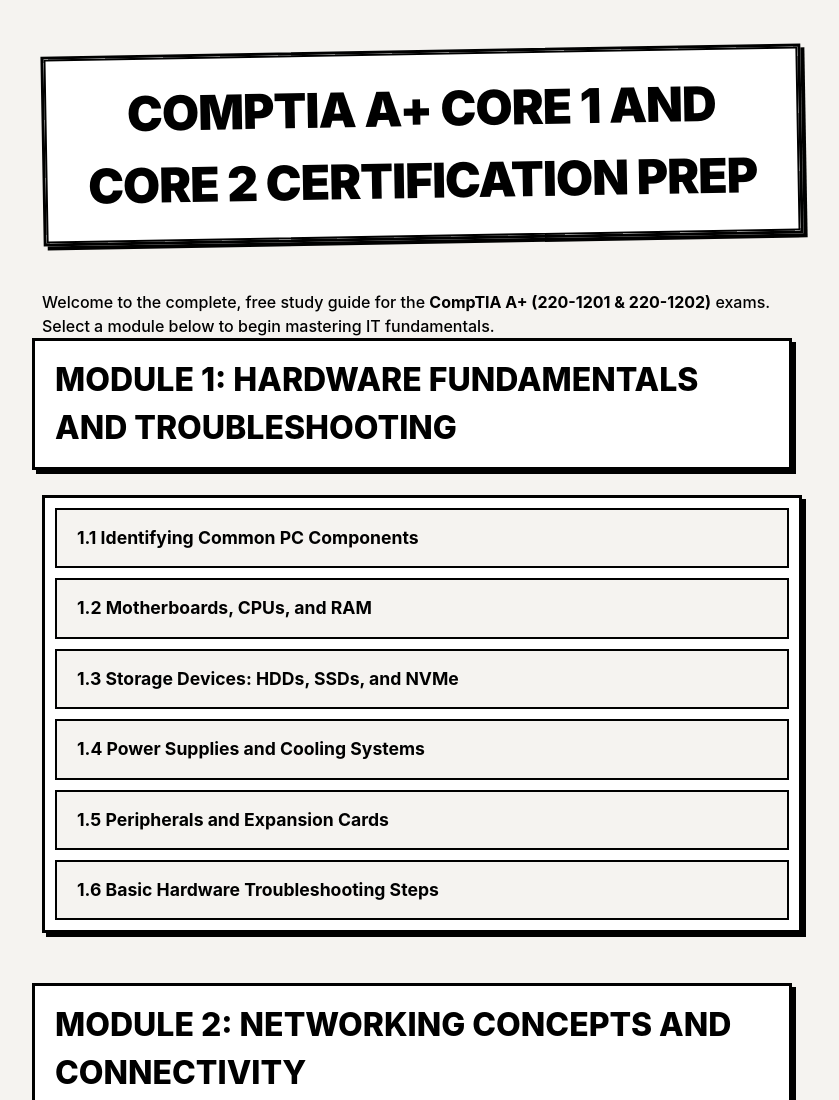
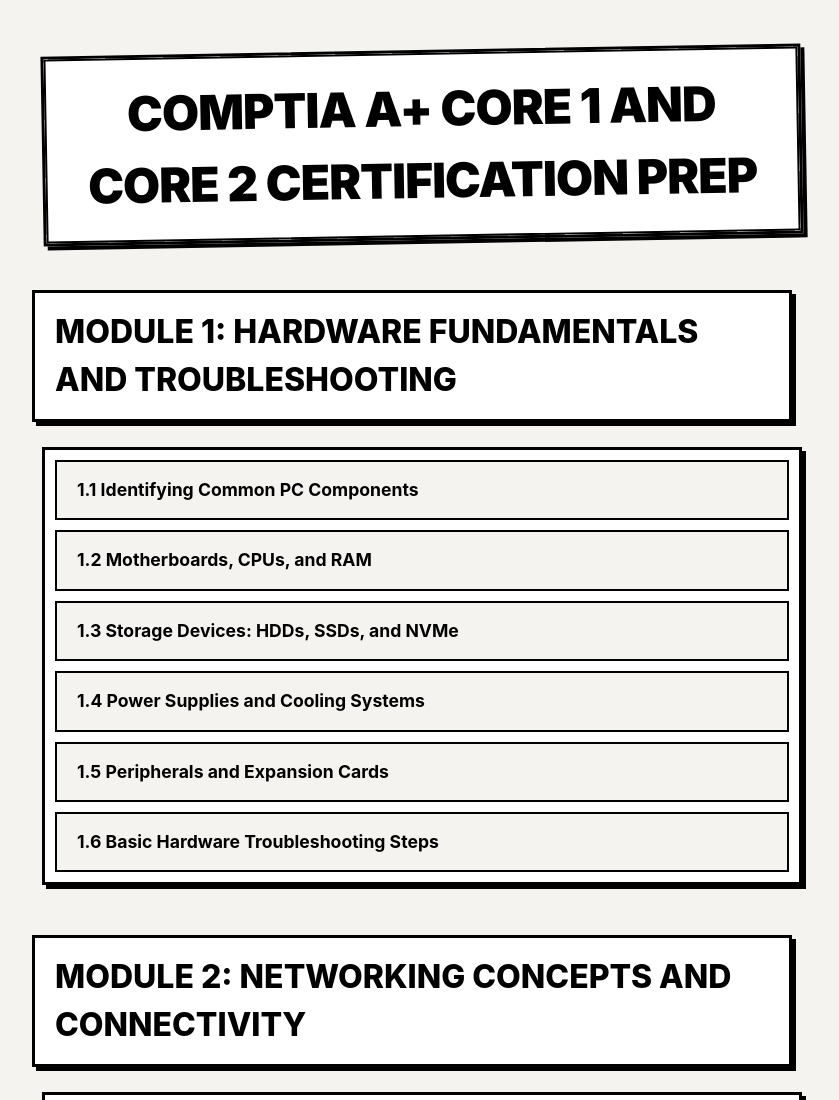
Before and after one commit to Shehan-Fdo/CompTIA-A-220-1201-Notes, a plain HTML site: page index.html in a window 1280 px wide. Shown: the top 1100 px of the page, without its empty margins (218-1057 px from the left). Drawn offline with Linux system fonts and the light colour scheme.

Commit message:
Update index.html

```diff
--- a/index.html
+++ b/index.html
@@ -122,8 +122,6 @@
     <div class="container">
 
         <h1>CompTIA A+ Core 1 and Core 2 Certification Prep</h1>
-        <p class="intro-text">Welcome to the complete, free study guide for the <strong>CompTIA A+ (220-1201 & 220-1202)</strong> exams. Select a module below to begin mastering IT fundamentals.</p>
-
         <!-- === Module 1 === -->
         <div class="topic-section">
             <h2>Module 1: Hardware Fundamentals and Troubleshooting</h2>
```
